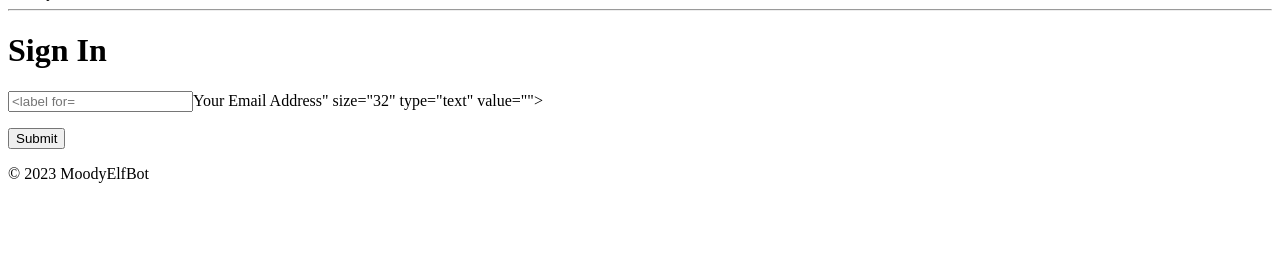
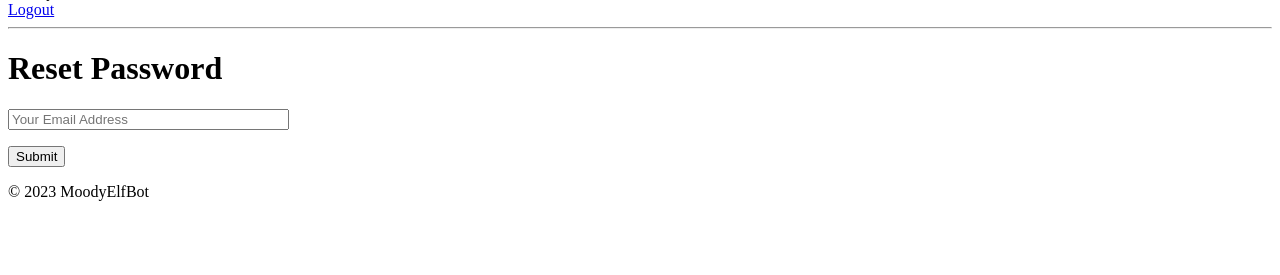
Before and after one commit to dcoxnard/elf, a Flask app: page /account_recovery_request in a window 1280 px wide. Shown: the part 25-300 px from the top of the page. Run offline with Flask 3, Linux system fonts and the light colour scheme; parts of the project's set-up code (start-up, migrations or seed data) failed here and were passed over.

Commit message:
* updates to templates and navigation

```diff
--- a/app.py
+++ b/app.py
@@ -50,6 +50,9 @@ def root():
 @app.route("/wishes", methods=["GET", "POST"])
 @login_required
 def wishes():
+    if not current_user.user_has_set_own_password:
+        return redirect(url_for("login"))
+
     if current_user.wishes:
         return redirect(url_for("santa"))
 
@@ -76,8 +79,11 @@ def wishes():
 def login():
     # TODO: I don't like this fxn structure, seems to implicitly
     # branch on GET vs POST.  But not 100% sure.  Need to experiment
-    if current_user.is_authenticated:
+    if current_user.is_authenticated and current_user.user_has_set_own_password:
         return redirect(url_for("wishes"))
+    elif current_user.is_authenticated:
+        return redirect(url_for("account_recovery"))
+
     form = LoginForm()
 
     if form.validate_on_submit():
@@ -130,13 +136,13 @@ def account_recovery_request():
         # TODO: Implement this template
         render_template("account_recovery_direction.html")
 
-    return render_template("account_recovery_request.html", form=form)
+    return render_template("account_recovery_request.html", form=form, user=current_user)
 
 
 @app.route("/logout")
 def logout():
     logout_user()
-    return redirect(url_for("wishes"))
+    return redirect(url_for("login"))
 
 
 @app.route("/confirm_email/<token>")
@@ -165,12 +171,15 @@ def account_recovery():
         current_round.set_user_password(current_user.email, password1)
         return redirect(url_for("santa"))
 
-    return render_template("account_recovery.html", form=form)
+    return render_template("account_recovery.html", form=form, user=current_user)
 
 
 @app.route("/santa")
 @login_required
 def santa():
+    if not current_user.user_has_set_own_password:
+        return redirect(url_for("login"))
+
     # You need to submit your wishes before you can see whom you're paired with
     if current_user.n_wishes() == 0:
         return redirect(url_for("wishes"))
--- a/forms.py
+++ b/forms.py
@@ -5,7 +5,8 @@ from wtforms.validators import InputRequired, Email, URL, ValidationError, \
 
 
 def validate_password(form, field):
-    if field.data != form.new_password2.data:
+    if field.data != form.new_password.data:
+        # This validator needs to therefore be bound to password2
         raise ValidationError("Passwords must match")
 
 
@@ -17,7 +18,7 @@ def strip_text(field):
 class LoginForm(FlaskForm):
 
     username = StringField("Username",
-                           validators=[Email()],
+                           validators=[InputRequired(), Email()],
                            filters=[strip_text])
     password = PasswordField("Password", validators=[InputRequired()])
     remember_me = BooleanField("Remember Me")
@@ -47,10 +48,10 @@ class SetOwnPasswordForm(FlaskForm):
                                       validators=[InputRequired()],
                                       filters=[strip_text])
     new_password = PasswordField("New Password",
-                                 validators=[InputRequired(), validate_password],
+                                 validators=[InputRequired()],
                                  filters=[strip_text])
     new_password2 = PasswordField("Confirm New Password",
-                                  validators=[InputRequired()],
+                                  validators=[InputRequired(), validate_password],
                                   filters=[strip_text])
     submit = SubmitField("Submit")
 
@@ -59,7 +60,7 @@ class SetOwnPasswordForm(FlaskForm):
 class AccountRecoveryRequestForm(FlaskForm):
 
     email = StringField("Your Email Address",
-                        validators=[Email()],
+                        validators=[InputRequired(), Email()],
                         filters=[strip_text])
     submit = SubmitField("Submit")
 
--- a/templates/account_recovery_request.html
+++ b/templates/account_recovery_request.html
@@ -1,11 +1,14 @@
 {% extends "base.html" %}
 
 {% block content %}
-<h1>Sign In</h1>
+<h1>Reset Password</h1>
 <form action="" method="post" novalidate>
     {{ form.hidden_tag() }}
-    <div>
-        {{ form.email(size=32, placeholder=form.email.label) }}
+    <div class="form-group">
+        <div class="alert alert-error">
+            {{ "".join(form.email.errors) }}
+        </div>
+        {{ form.email(size=32, placeholder=form.email.label.text) }}
     </div>
     <p>{{ form.submit() }}</p>
 </form>
--- a/templates/login.html
+++ b/templates/login.html
@@ -25,5 +25,8 @@
     <div class="form-group">
         {{ form.submit(class="btn btn-submit") }}
     </div>
+    <div class="password-reset">
+        <a href="{{ url_for('account_recovery_request') }}">Reset Password</a>
+    </div>
 </form>
 {% endblock %}
```
Also changed, not shown: round.py (+11 -11 lines), templates/account_recovery.html (+9 -7 lines), README.md.
